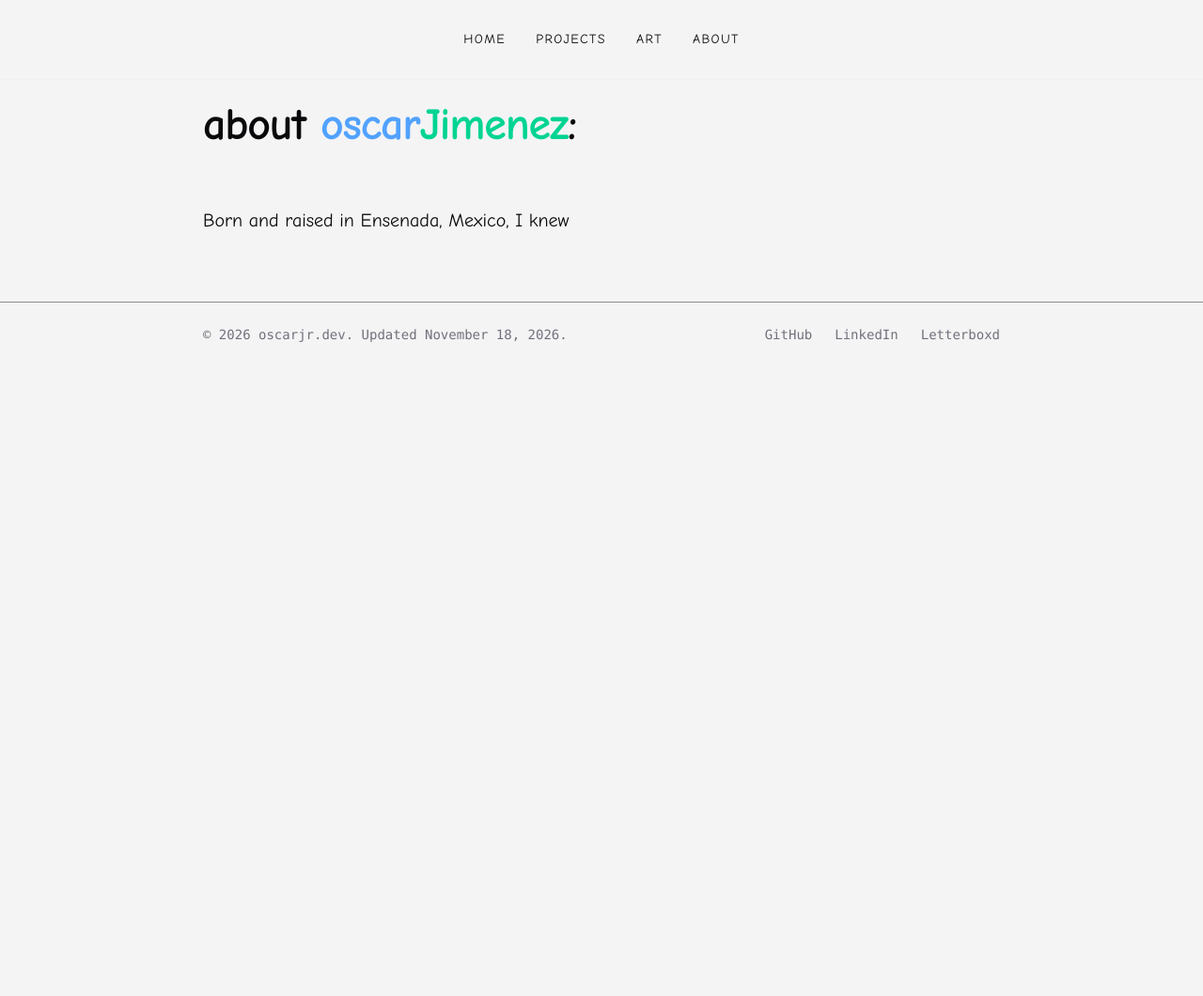
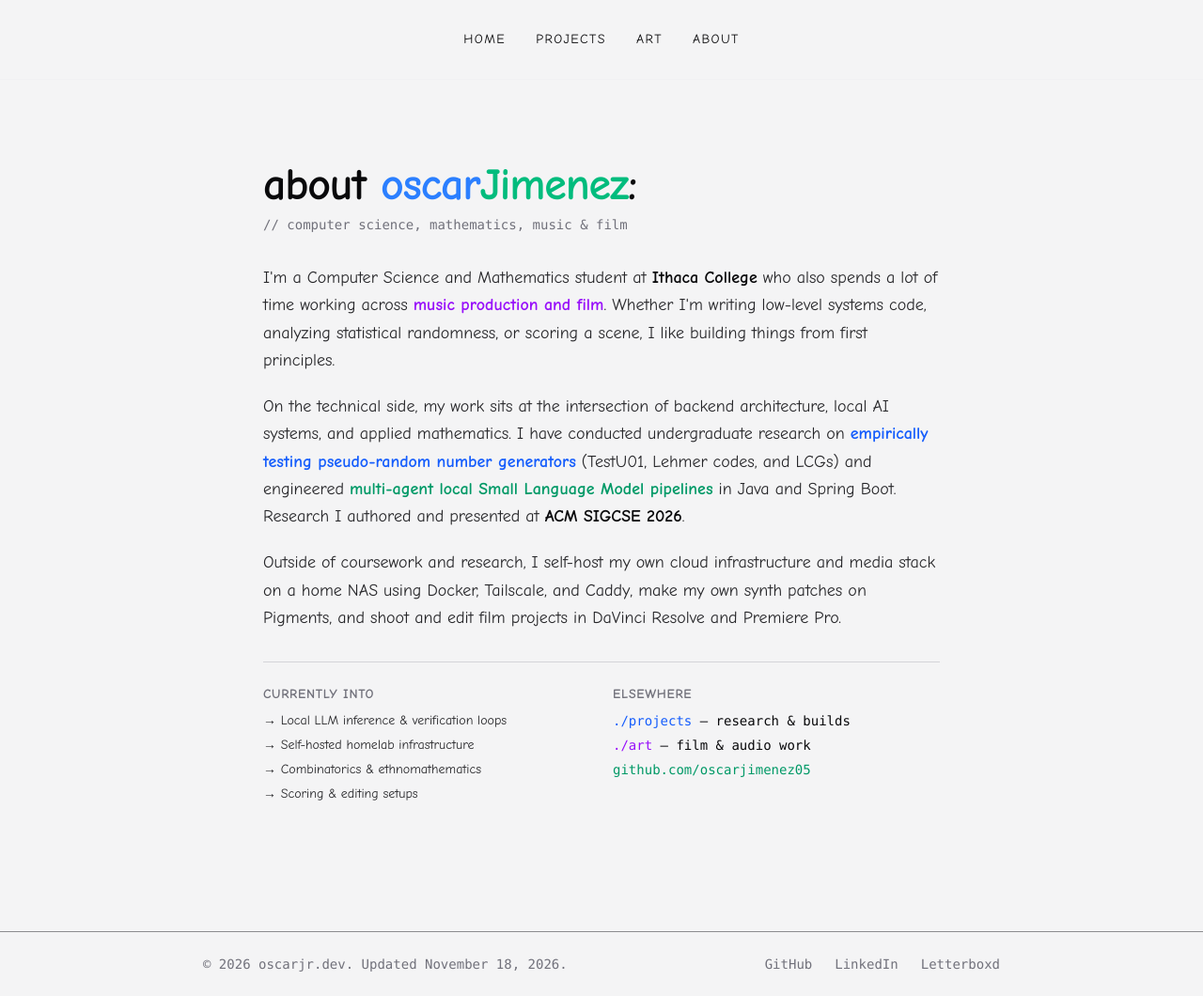
Before and after one commit to oscarjimenez05/oscarjr.dev, an Astro site: page /about in a window 1280 px wide. Shown: the whole page at 94% size. Before the commit the page ends 800 px from the top, so only its background shows below. Built offline with nearby package versions, Linux system fonts and the light colour scheme; Astro itself is replaced by a stand-in of ours.

Commit message:
finished about page

```diff
--- a/src/pages/about.astro
+++ b/src/pages/about.astro
@@ -4,10 +4,55 @@ import Layout from '../layouts/Layout.astro';
 
 <Layout title="about me | osquijr.dev"
         themeClass="bg-zinc-100 text-zinc-950 font-comic">
+    <section class="max-w-3xl mx-auto py-16 px-6 space-y-8">
+        <div>
+            <h1 class="text-5xl font-bold tracking-tight mb-2">
+                about <span class="text-blue-500">oscar</span><span class="text-emerald-500">Jimenez</span>:
+            </h1>
+            <p class="text-sm font-mono text-zinc-500">
+                // computer science, mathematics, music & film
+            </p>
+        </div>
 
-        <h1 class="text-5xl font-bold tracking-tight mb-4">about <span class="text-blue-400">oscar</span><span class="text-emerald-400">Jimenez</span>:</h1>
-        <br><br>
-        <p class="text-xl font-medium">
-            Born and raised in Ensenada, Mexico, I knew
-        </p>
+        <div class="space-y-5 text-lg leading-relaxed text-zinc-800">
+            <p>
+                I'm a Computer Science and Mathematics student at <strong class="text-zinc-950">Ithaca College</strong> who also spends a lot of time working across <span class="text-purple-600 font-semibold">music production and film</span>. Whether I'm writing low-level systems code, analyzing statistical randomness, or scoring a scene, I like building things from first principles.
+            </p>
+
+            <p>
+                On the technical side, my work sits at the intersection of backend architecture, local AI systems, and applied mathematics. I have conducted undergraduate research on <span class="text-blue-600 font-semibold">empirically testing pseudo-random number generators</span> (TestU01, Lehmer codes, and LCGs) and engineered <span class="text-emerald-600 font-semibold">multi-agent local Small Language Model pipelines</span> in Java and Spring Boot. Research I authored and presented at <strong class="text-zinc-950">ACM SIGCSE 2026</strong>.
+            </p>
+
+            <p>
+                Outside of coursework and research, I self-host my own cloud infrastructure and media stack on a home NAS using Docker, Tailscale, and Caddy, make my own synth patches on Pigments, and shoot and edit film projects in DaVinci Resolve and Premiere Pro.
+            </p>
+        </div>
+
+        <div class="pt-6 border-t border-zinc-300 grid grid-cols-1 sm:grid-cols-2 gap-6 text-sm">
+            <div>
+                <h2 class="font-bold uppercase tracking-wider text-zinc-500 mb-2">Currently Into</h2>
+                <ul class="space-y-1.5 text-zinc-800">
+                    <li>→ Local LLM inference & verification loops</li>
+                    <li>→ Self-hosted homelab infrastructure</li>
+                    <li>→ Combinatorics & ethnomathematics</li>
+                    <li>→ Scoring & editing setups</li>
+                </ul>
+            </div>
+
+            <div>
+                <h2 class="font-bold uppercase tracking-wider text-zinc-500 mb-2">Elsewhere</h2>
+                <ul class="space-y-1.5 font-mono">
+                    <li>
+                        <a href="/projects" class="text-blue-600 hover:underline">./projects</a> — research & builds
+                    </li>
+                    <li>
+                        <a href="/art" class="text-purple-600 hover:underline">./art</a> — film & audio work
+                    </li>
+                    <li>
+                        <a href="https://github.com/oscarjimenez05" target="_blank" rel="noopener noreferrer" class="text-emerald-600 hover:underline">github.com/oscarjimenez05</a>
+                    </li>
+                </ul>
+            </div>
+        </div>
+    </section>
 </Layout>
```
